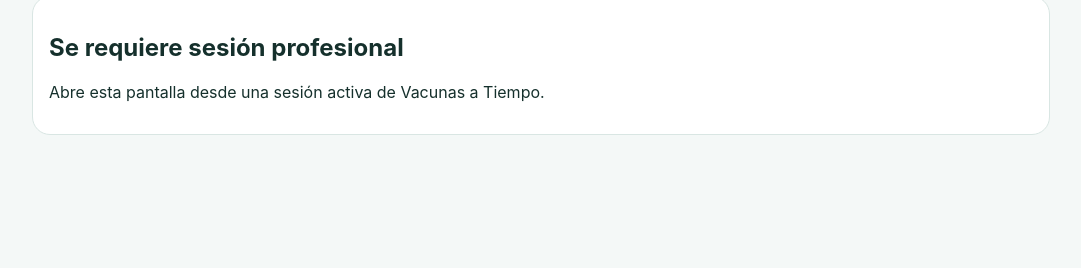
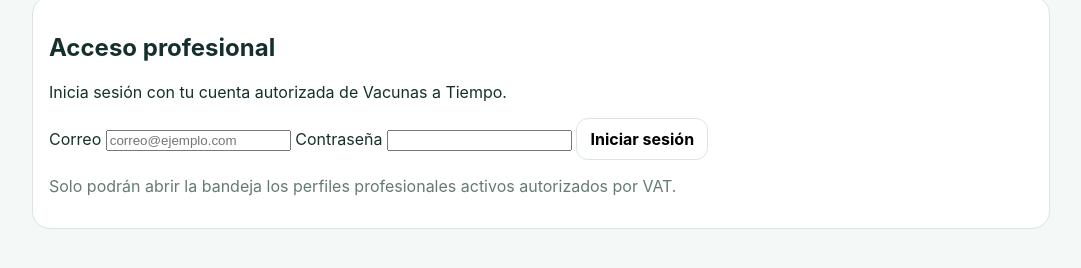
Before and after one commit to Giocr93/VACUNAS-A-TIEMPO-, a plain HTML site: page vat-profesional/family-review.html in a window 1280 px wide. Shown: the part 138-406 px from the top of the page, without its empty margins (99-1180 px from the left). Drawn offline with nearby package versions, Linux system fonts and the light colour scheme.

Commit message:
Add standalone professional login to family review beta

```diff
--- a/vat-profesional/family-review.html
+++ b/vat-profesional/family-review.html
@@ -15,12 +15,25 @@
         <h1>Antecedentes familiares</h1>
         <p class="muted">Revisa información capturada por las familias antes de considerarla verificada.</p>
       </div>
-      <button id="btnRefresh" type="button">Actualizar</button>
+      <div class="top-actions">
+        <button id="btnRefresh" type="button">Actualizar</button>
+        <button id="btnLogoutProfessional" class="secondary hidden" type="button">Cerrar sesión</button>
+      </div>
     </header>
 
     <section id="authError" class="card hidden">
-      <h2>Se requiere sesión profesional</h2>
-      <p>Abre esta pantalla desde una sesión activa de Vacunas a Tiempo.</p>
+      <h2>Acceso profesional</h2>
+      <p>Inicia sesión con tu cuenta autorizada de Vacunas a Tiempo.</p>
+      <form id="professionalLogin" class="login-form">
+        <label>Correo
+          <input id="professionalEmail" type="email" autocomplete="username" required placeholder="correo@ejemplo.com">
+        </label>
+        <label>Contraseña
+          <input id="professionalPassword" type="password" autocomplete="current-password" required>
+        </label>
+        <button id="btnProfessionalLogin" type="submit">Iniciar sesión</button>
+      </form>
+      <p class="muted small">Solo podrán abrir la bandeja los perfiles profesionales activos autorizados por VAT.</p>
     </section>
 
     <section id="mainView">
```
